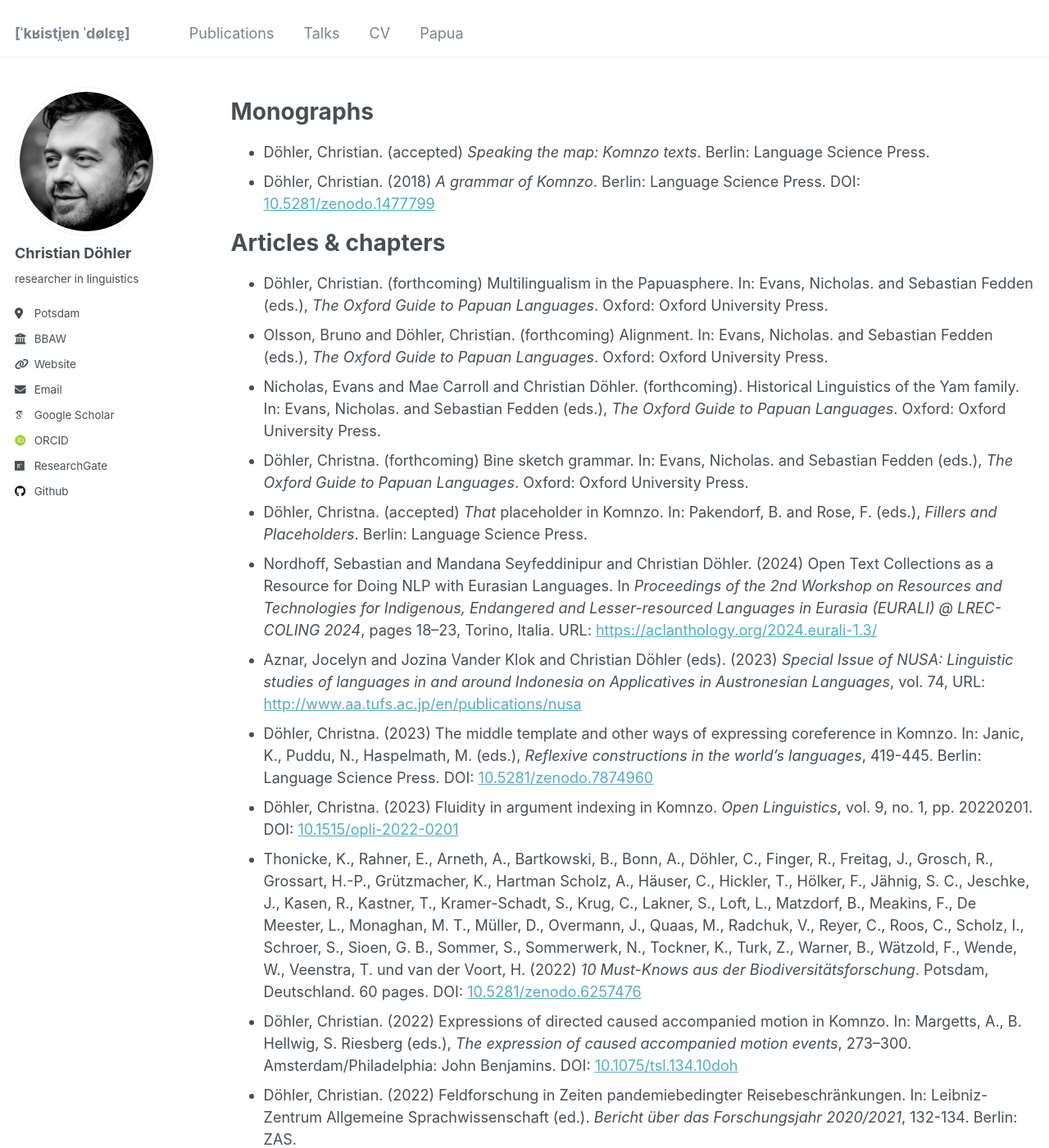
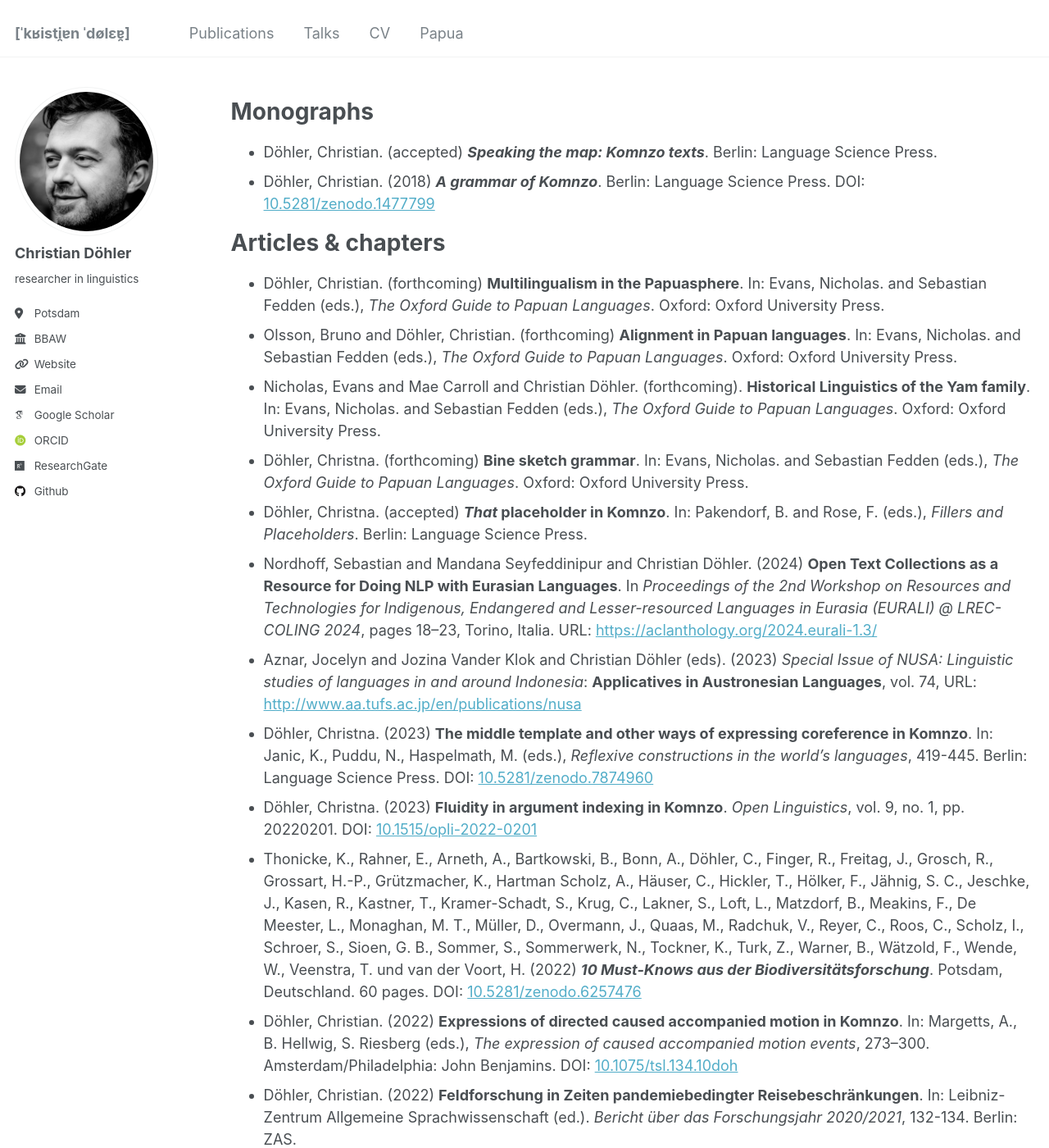
Before and after one commit to chrdoe/chrdoe.github.io, a Jekyll site: the page built from _pages/publications.md, in a window 1280 px wide and 1400 px high. Shown: the whole window at 82% size. Built offline with Jekyll 4.4.1, drawn with Linux system fonts in a browser that asks for light colours; some web fonts are replaced; some of the changed text lies outside the part shown.

Commit message:
Update publications.md

```diff
--- a/_pages/publications.md
+++ b/_pages/publications.md
@@ -12,28 +12,28 @@ redirect_from:
 Monographs
 ===
 
-* Döhler, Christian. (accepted) *Speaking the map: Komnzo texts*. Berlin: Language Science Press.
-* Döhler, Christian. (2018) *A grammar of Komnzo*. Berlin: Language Science Press. DOI: [10.5281/zenodo.1477799](https://doi.org/10.5281/zenodo.1477799)
+* Döhler, Christian. (accepted) ***Speaking the map: Komnzo texts***. Berlin: Language Science Press.
+* Döhler, Christian. (2018) ***A grammar of Komnzo***. Berlin: Language Science Press. DOI: [10.5281/zenodo.1477799](https://doi.org/10.5281/zenodo.1477799)
 
 Articles & chapters
 ===
 
-* Döhler, Christian. (forthcoming) Multilingualism in the Papuasphere. In: Evans, Nicholas. and Sebastian Fedden (eds.), *The Oxford Guide to Papuan Languages*. Oxford: Oxford University Press.
-* Olsson, Bruno and Döhler, Christian. (forthcoming) Alignment. In: Evans, Nicholas. and Sebastian Fedden (eds.), *The Oxford Guide to Papuan Languages*. Oxford: Oxford University Press.
-* Nicholas, Evans and Mae Carroll and Christian Döhler. (forthcoming). Historical Linguistics of the Yam family. In: Evans, Nicholas. and Sebastian Fedden (eds.), *The Oxford Guide to Papuan Languages*. Oxford: Oxford University Press.
-* Döhler, Christna. (forthcoming) Bine sketch grammar. In: Evans, Nicholas. and Sebastian Fedden (eds.), *The Oxford Guide to Papuan Languages*. Oxford: Oxford University Press.
-* Döhler, Christna. (accepted) *That* placeholder in Komnzo. In: Pakendorf, B. and Rose, F. (eds.), *Fillers and Placeholders*. Berlin: Language Science Press.
-* Nordhoff, Sebastian and Mandana Seyfeddinipur and Christian Döhler. (2024) Open Text Collections as a Resource for Doing NLP with Eurasian Languages. In *Proceedings of the 2nd Workshop on Resources and Technologies for Indigenous, Endangered and Lesser-resourced Languages in Eurasia (EURALI) @ LREC-COLING 2024*, pages 18–23, Torino, Italia. URL: [https://aclanthology.org/2024.eurali-1.3/](https://aclanthology.org/2024.eurali-1.3/)
-* Aznar, Jocelyn and Jozina Vander Klok and Christian Döhler (eds). (2023) *Special Issue of NUSA: Linguistic studies of languages in and around Indonesia on Applicatives in Austronesian Languages*, vol. 74, URL: [http://www.aa.tufs.ac.jp/en/publications/nusa](http://www.aa.tufs.ac.jp/en/publications/nusa)
-* Döhler, Christna. (2023) The middle template and other ways of expressing coreference in Komnzo. In: Janic, K., Puddu, N., Haspelmath, M. (eds.), *Reflexive constructions in the world's languages*, 419-445. Berlin: Language Science Press. DOI: [10.5281/zenodo.7874960](https://doi.org/10.5281/zenodo.7874960)
-* Döhler, Christna. (2023) Fluidity in argument indexing in Komnzo. *Open Linguistics*, vol. 9, no. 1, pp. 20220201. DOI: [10.1515/opli-2022-0201](https://doi.org/10.1515/opli-2022-0201)
-* Thonicke, K., Rahner, E., Arneth, A., Bartkowski, B., Bonn, A., Döhler, C., Finger, R., Freitag, J., Grosch, R., Grossart, H.-P., Grützmacher, K., Hartman Scholz, A., Häuser, C., Hickler, T., Hölker, F., Jähnig, S. C., Jeschke, J., Kasen, R., Kastner, T., Kramer-Schadt, S., Krug, C., Lakner, S., Loft, L., Matzdorf, B., Meakins, F., De Meester, L., Monaghan, M. T., Müller, D., Overmann, J., Quaas, M., Radchuk, V., Reyer, C., Roos, C., Scholz, I., Schroer, S., Sioen, G. B., Sommer, S., Sommerwerk, N., Tockner, K., Turk, Z., Warner, B., Wätzold, F., Wende, W., Veenstra, T. und van der Voort, H. (2022) *10 Must-Knows aus der Biodiversitätsforschung*. Potsdam, Deutschland. 60 pages. DOI: [10.5281/zenodo.6257476](https://zenodo.org/record/6257476)
-* Döhler, Christian. (2022) Expressions of directed caused accompanied motion in Komnzo. In: Margetts, A., B. Hellwig, S. Riesberg (eds.), *The expression of caused accompanied motion events*, 273--300. Amsterdam/Philadelphia: John Benjamins. DOI: [10.1075/tsl.134.10doh](https://doi.org/10.1075/tsl.134.10doh)
-* Döhler, Christian. (2022) Feldforschung in Zeiten pandemiebedingter Reisebeschränkungen. In: Leibniz-Zentrum Allgemeine Sprachwissenschaft (ed.). *Bericht über das Forschungsjahr 2020/2021*, 132-134. Berlin: ZAS.
-* Döhler, Christian. (2021) Birds and places: What the lexicon reveals about multilingualism. *International Journal of Bilingualism*, vol. 25, no. 4, pp. 1142-1157. DOI: [10.1177/13670069211023158](https://doi.org/10.1177/13670069211023158)
-* Shokkin, Dineke and Volker Gast and Nicholas Evans and Christian Döhler. Phonetics and phonology of Idi. *Language Documentation \& Conservation - Special Issue No.24: Phonology in Southern New Guinea*, pp. 76-107, URL: [http://hdl.handle.net/10125/24995](http://hdl.handle.net/10125/24995)
-* Nicholas Evans, I Wayan Arka, Matthew Carroll, Christian Döhler, Eri Kashima, Emil Mittag, Kyla Quinn, Jeff Siegel, Philip Tama, and Charlotte van Tongeren. (2017) The languages of Southern New Guinea. In: B. Palmer (ed.), *The Languages and Linguistics of New Guinea: A comprehensive guide*, 641--774. Berlin/Boston: De Gruyter Mouton. DOI: [10.1515/9783110295252-006](https://doi.org/10.1515/9783110295252-006})
-* Döhler, Christian. (2012) A review of ''Grummitt & Masters (2012) *Survey of the Tonda Sub-Group of Languages*'', Zenodo. DOI: [10.5281/zenodo.1404752](http://doi.org/10.5281/zenodo.1404752)
+* Döhler, Christian. (forthcoming) **Multilingualism in the Papuasphere**. In: Evans, Nicholas. and Sebastian Fedden (eds.), *The Oxford Guide to Papuan Languages*. Oxford: Oxford University Press.
+* Olsson, Bruno and Döhler, Christian. (forthcoming) **Alignment in Papuan languages**. In: Evans, Nicholas. and Sebastian Fedden (eds.), *The Oxford Guide to Papuan Languages*. Oxford: Oxford University Press.
+* Nicholas, Evans and Mae Carroll and Christian Döhler. (forthcoming). **Historical Linguistics of the Yam family**. In: Evans, Nicholas. and Sebastian Fedden (eds.), *The Oxford Guide to Papuan Languages*. Oxford: Oxford University Press.
+* Döhler, Christna. (forthcoming) **Bine sketch grammar**. In: Evans, Nicholas. and Sebastian Fedden (eds.), *The Oxford Guide to Papuan Languages*. Oxford: Oxford University Press.
+* Döhler, Christna. (accepted) ***That* placeholder in Komnzo**. In: Pakendorf, B. and Rose, F. (eds.), *Fillers and Placeholders*. Berlin: Language Science Press.
+* Nordhoff, Sebastian and Mandana Seyfeddinipur and Christian Döhler. (2024) **Open Text Collections as a Resource for Doing NLP with Eurasian Languages**. In *Proceedings of the 2nd Workshop on Resources and Technologies for Indigenous, Endangered and Lesser-resourced Languages in Eurasia (EURALI) @ LREC-COLING 2024*, pages 18–23, Torino, Italia. URL: [https://aclanthology.org/2024.eurali-1.3/](https://aclanthology.org/2024.eurali-1.3/)
+* Aznar, Jocelyn and Jozina Vander Klok and Christian Döhler (eds). (2023) *Special Issue of NUSA: Linguistic studies of languages in and around Indonesia*: **Applicatives in Austronesian Languages**, vol. 74, URL: [http://www.aa.tufs.ac.jp/en/publications/nusa](http://www.aa.tufs.ac.jp/en/publications/nusa)
+* Döhler, Christna. (2023) **The middle template and other ways of expressing coreference in Komnzo**. In: Janic, K., Puddu, N., Haspelmath, M. (eds.), *Reflexive constructions in the world's languages*, 419-445. Berlin: Language Science Press. DOI: [10.5281/zenodo.7874960](https://doi.org/10.5281/zenodo.7874960)
+* Döhler, Christna. (2023) **Fluidity in argument indexing in Komnzo**. *Open Linguistics*, vol. 9, no. 1, pp. 20220201. DOI: [10.1515/opli-2022-0201](https://doi.org/10.1515/opli-2022-0201)
+* Thonicke, K., Rahner, E., Arneth, A., Bartkowski, B., Bonn, A., Döhler, C., Finger, R., Freitag, J., Grosch, R., Grossart, H.-P., Grützmacher, K., Hartman Scholz, A., Häuser, C., Hickler, T., Hölker, F., Jähnig, S. C., Jeschke, J., Kasen, R., Kastner, T., Kramer-Schadt, S., Krug, C., Lakner, S., Loft, L., Matzdorf, B., Meakins, F., De Meester, L., Monaghan, M. T., Müller, D., Overmann, J., Quaas, M., Radchuk, V., Reyer, C., Roos, C., Scholz, I., Schroer, S., Sioen, G. B., Sommer, S., Sommerwerk, N., Tockner, K., Turk, Z., Warner, B., Wätzold, F., Wende, W., Veenstra, T. und van der Voort, H. (2022) ***10 Must-Knows aus der Biodiversitätsforschung***. Potsdam, Deutschland. 60 pages. DOI: [10.5281/zenodo.6257476](https://zenodo.org/record/6257476)
+* Döhler, Christian. (2022) **Expressions of directed caused accompanied motion in Komnzo**. In: Margetts, A., B. Hellwig, S. Riesberg (eds.), *The expression of caused accompanied motion events*, 273--300. Amsterdam/Philadelphia: John Benjamins. DOI: [10.1075/tsl.134.10doh](https://doi.org/10.1075/tsl.134.10doh)
+* Döhler, Christian. (2022) **Feldforschung in Zeiten pandemiebedingter Reisebeschränkungen**. In: Leibniz-Zentrum Allgemeine Sprachwissenschaft (ed.). *Bericht über das Forschungsjahr 2020/2021*, 132-134. Berlin: ZAS.
+* Döhler, Christian. (2021) **Birds and places: What the lexicon reveals about multilingualism**. *International Journal of Bilingualism*, vol. 25, no. 4, pp. 1142-1157. DOI: [10.1177/13670069211023158](https://doi.org/10.1177/13670069211023158)
+* Shokkin, Dineke and Volker Gast and Nicholas Evans and Christian Döhler. **Phonetics and phonology of Idi**. *Language Documentation \& Conservation - Special Issue No.24: Phonology in Southern New Guinea*, pp. 76-107, URL: [http://hdl.handle.net/10125/24995](http://hdl.handle.net/10125/24995)
+* Nicholas Evans, I Wayan Arka, Matthew Carroll, Christian Döhler, Eri Kashima, Emil Mittag, Kyla Quinn, Jeff Siegel, Philip Tama, and Charlotte van Tongeren. (2017) **The languages of Southern New Guinea**. In: B. Palmer (ed.), *The Languages and Linguistics of New Guinea: A comprehensive guide*, 641--774. Berlin/Boston: De Gruyter Mouton. DOI: [10.1515/9783110295252-006](https://doi.org/10.1515/9783110295252-006})
+* Döhler, Christian. (2012) **A review of ''Grummitt & Masters (2012) *Survey of the Tonda Sub-Group of Languages*''**, Zenodo. DOI: [10.5281/zenodo.1404752](http://doi.org/10.5281/zenodo.1404752)
 
 Documentation material
 ===
```
